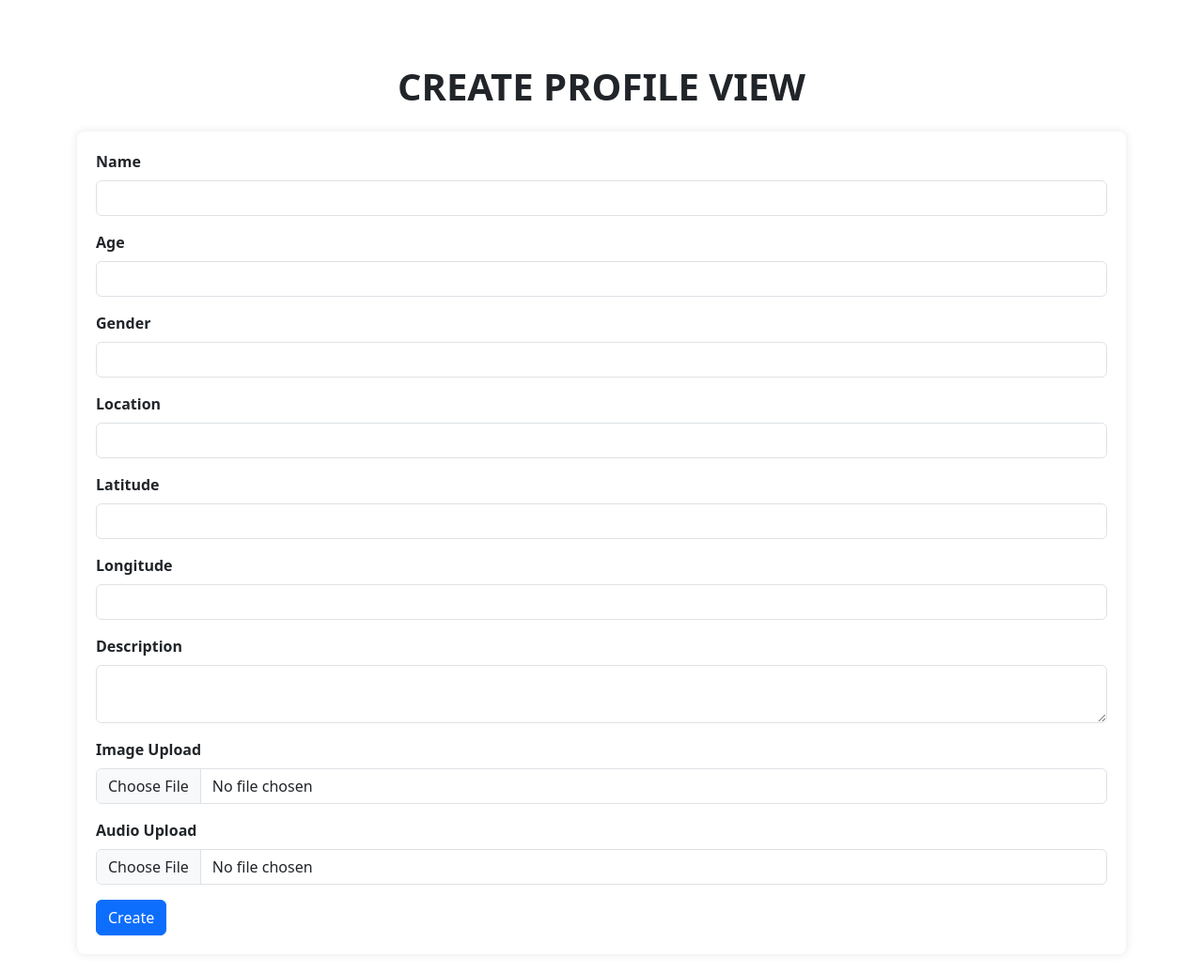
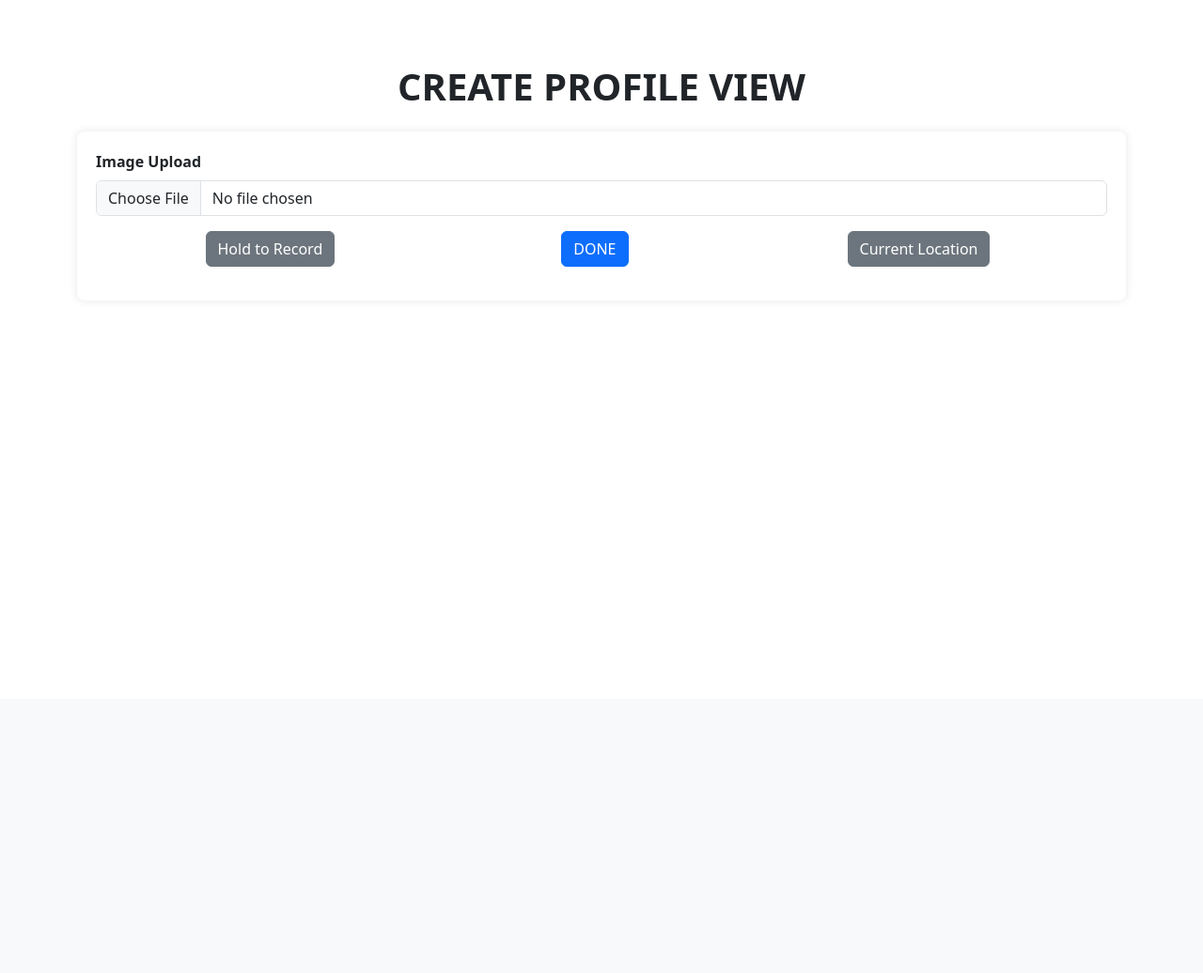
Before and after one commit to abssharma/nomad, a Flask app: template frontend/templates/profile.html in a window 1280 px wide. Shown: the part 56-1092 px from the top of the page at 94% size. After the commit the page ends 340 px from the top, so only its background shows below. Run offline with Flask 2, Linux system fonts and the light colour scheme; the template is opened without the code that fills it, so the values that code supplies are empty.

Commit message:
Update profile.html

```diff
--- a/frontend/templates/profile.html
+++ b/frontend/templates/profile.html
@@ -9,7 +9,6 @@
 <body>
   <nav class="navbar navbar-expand-lg navbar-light bg-light">
       <div class="container-fluid">
-
           <div class="collapse navbar-collapse" id="navbarNav">
               <ul class="navbar-nav w-100 justify-content-around">
                   <li class="nav-item"><a class="nav-link" href="/dashboard">DASHBOARD</a></li>
@@ -22,49 +21,97 @@
     <div class="text-center mb-4">
         <h1 class="fw-bold">CREATE PROFILE VIEW</h1>
     </div>
-
       <div id="alert" class="alert d-none"></div>
       <form id="profileForm" enctype="multipart/form-data" method="POST" action="/create-profile">
-          <div class="mb-3">
-              <label for="name" class="form-label">Name</label>
-              <input type="text" class="form-control" id="name" name="name" required>
-          </div>
-          <div class="mb-3">
-              <label for="age" class="form-label">Age</label>
-              <input type="number" class="form-control" id="age" name="age" required>
-          </div>
-          <div class="mb-3">
-              <label for="gender" class="form-label">Gender</label>
-              <input type="text" class="form-control" id="gender" name="gender" required>
-          </div>
-          <div class="mb-3">
-              <label for="location" class="form-label">Location</label>
-              <input type="text" class="form-control" id="location" name="location" required>
-          </div>
-          <div class="mb-3">
-              <label for="lat" class="form-label">Latitude</label>
-              <input type="text" class="form-control" id="lat" name="lat">
-          </div>
-          <div class="mb-3">
-              <label for="lon" class="form-label">Longitude</label>
-              <input type="text" class="form-control" id="lon" name="lon">
-          </div>
-          <div class="mb-3">
-              <label for="description" class="form-label">Description</label>
-              <textarea class="form-control" id="description" name="description"></textarea>
-          </div>
           <div class="mb-3">
               <label for="image_file" class="form-label">Image Upload</label>
               <input type="file" class="form-control" id="image_file" name="image_file" accept="image/*">
           </div>
-          <div class="mb-3">
-              <label for="audio_file" class="form-label">Audio Upload</label>
-              <input type="file" class="form-control" id="audio_file" name="audio_file" accept="audio/*">
+          <!-- Updated: Voice recorder and geolocation aligned horizontally -->
+          <div class="mb-3 d-flex justify-content-around align-items-center">
+              <div>
+                  <button type="button" id="recordButton" class="btn btn-secondary me-2">Hold to Record</button>
+                  <!-- Hidden field to store the recorded audio data (Base64 string) -->
+                  <input type="hidden" id="recordedAudio" name="recordedAudio">
+              </div>
+              <div class = "text-center">
+                <button type="submit" class="btn btn-primary">DONE</button>
+              </div>
+              <div>
+                  <button type="button" id="geoButton" class="btn btn-secondary me-2">Current Location</button>
+                  <!-- Hidden fields to store latitude and longitude -->
+                  <input type="hidden" id="lat" name="lat">
+                  <input type="hidden" id="lon" name="lon">
+              </div>
           </div>
-          <button type="submit" class="btn btn-primary">Create</button>
+
       </form>
   </div>
   <script src="/static/js/app.js"></script>
   <script src="https://cdn.jsdelivr.net/npm/bootstrap@5.3.0/dist/js/bootstrap.bundle.min.js"></script>
+  <script>
+    // Voice Recording Functionality with Toggle Behavior
+    let mediaRecorder;
+    let audioChunks = [];
+    let isRecording = false;
+    const recordButton = document.getElementById('recordButton');
+
+    recordButton.addEventListener('click', async () => {
+      if (!isRecording) {
+        // Start recording
+        if (!navigator.mediaDevices || !navigator.mediaDevices.getUserMedia) {
+          alert("Audio recording not supported in your browser.");
+          return;
+        }
+        try {
+          const stream = await navigator.mediaDevices.getUserMedia({ audio: true });
+          mediaRecorder = new MediaRecorder(stream);
+          audioChunks = [];
+          mediaRecorder.addEventListener("dataavailable", event => {
+            audioChunks.push(event.data);
+          });
+          mediaRecorder.start();
+          recordButton.textContent = "Stop Recording";
+          isRecording = true;
+        } catch (err) {
+          console.error("Error accessing microphone:", err);
+          alert("Could not access microphone.");
+        }
+      } else {
+        // Stop recording
+        if (mediaRecorder && mediaRecorder.state !== "inactive") {
+          mediaRecorder.stop();
+          mediaRecorder.addEventListener("stop", () => {
+            const audioBlob = new Blob(audioChunks, { type: "audio/webm" });
+            const reader = new FileReader();
+            reader.readAsDataURL(audioBlob);
+            reader.onloadend = function() {
+              const base64Audio = reader.result;
+              document.getElementById('recordedAudio').value = base64Audio;
+              recordButton.textContent = "Hold to Record";
+              isRecording = false;
+            }
+          });
+        }
+      }
+    });
+
+    // Geolocation Functionality
+    const geoButton = document.getElementById('geoButton');
+    geoButton.addEventListener('click', () => {
+      if (navigator.geolocation) {
+        navigator.geolocation.getCurrentPosition((position) => {
+          document.getElementById('lat').value = position.coords.latitude;
+          document.getElementById('lon').value = position.coords.longitude;
+          alert("Location acquired!");
+        }, (error) => {
+          console.error("Error getting location:", error);
+          alert("Unable to retrieve your location.");
+        });
+      } else {
+        alert("Geolocation is not supported by your browser.");
+      }
+    });
+  </script>
 </body>
 </html>
```
